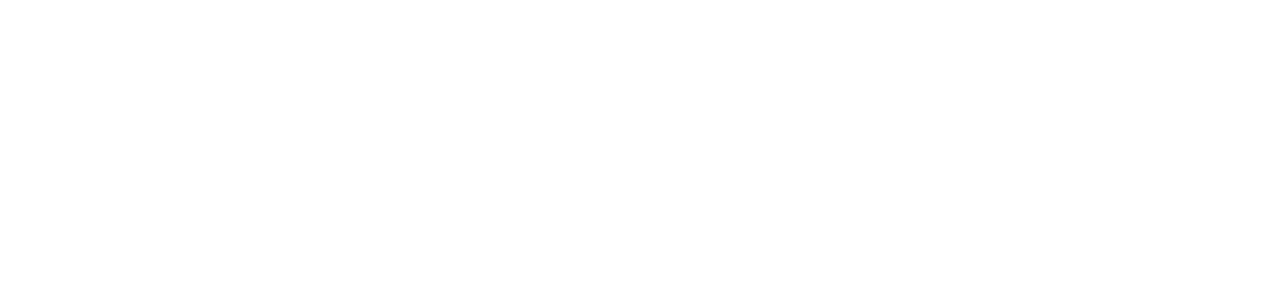
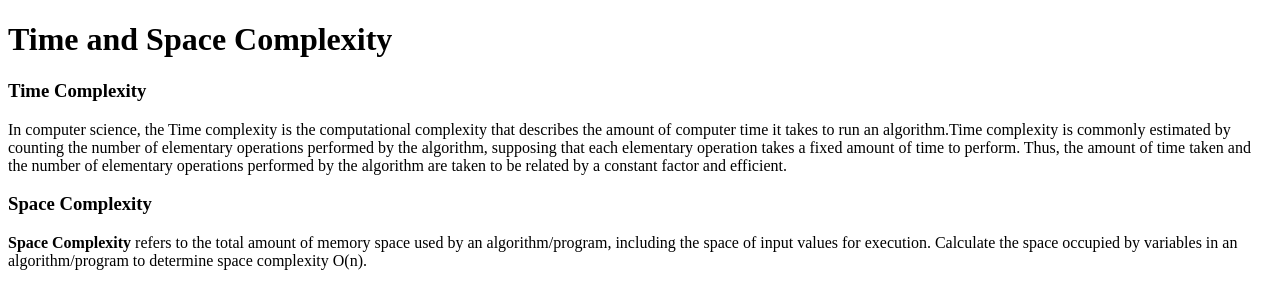
Before and after one commit to acciojob/time-and-space-complexity-Bhargav-Dodda-07, a website: page main.html in a window 1280 px wide. Drawn offline with Linux system fonts and the light colour scheme.

Commit message:
created a submission

```diff
--- a/main.html
+++ b/main.html
@@ -11,6 +11,15 @@
     <script type="text/javascript" src="./script.js">
 </script>
 
+	<h1>Time and Space Complexity</h1>
+
+	<h3>Time Complexity</h3>
+
+	<p>In computer science, the Time complexity is the computational complexity that describes the amount of computer time it takes to run an algorithm.Time complexity is commonly estimated by counting the number of elementary operations performed by the algorithm, supposing that each elementary operation takes a fixed amount of time to perform. Thus, the amount of time taken and the number of elementary operations performed by the algorithm are taken to be related by a constant factor and efficient.</p>
+
+	<h3>Space Complexity</h3>
+
+	<p><b>Space Complexity</b> refers to the total amount of memory space used by an algorithm/program, including the space of input values for execution. Calculate the space occupied by variables in an algorithm/program to determine space complexity O(n).</p>
 </body>
 
 </html>
```
